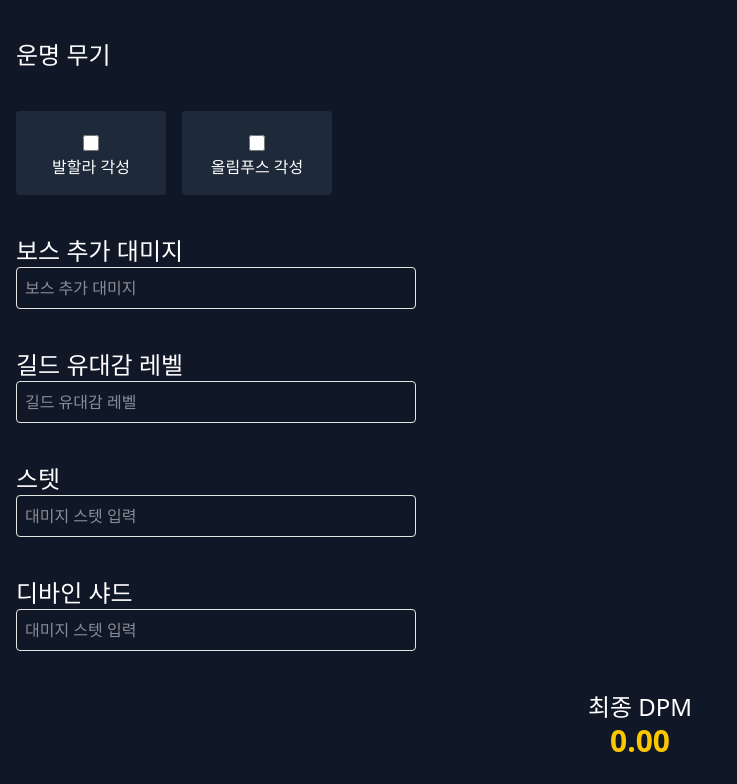
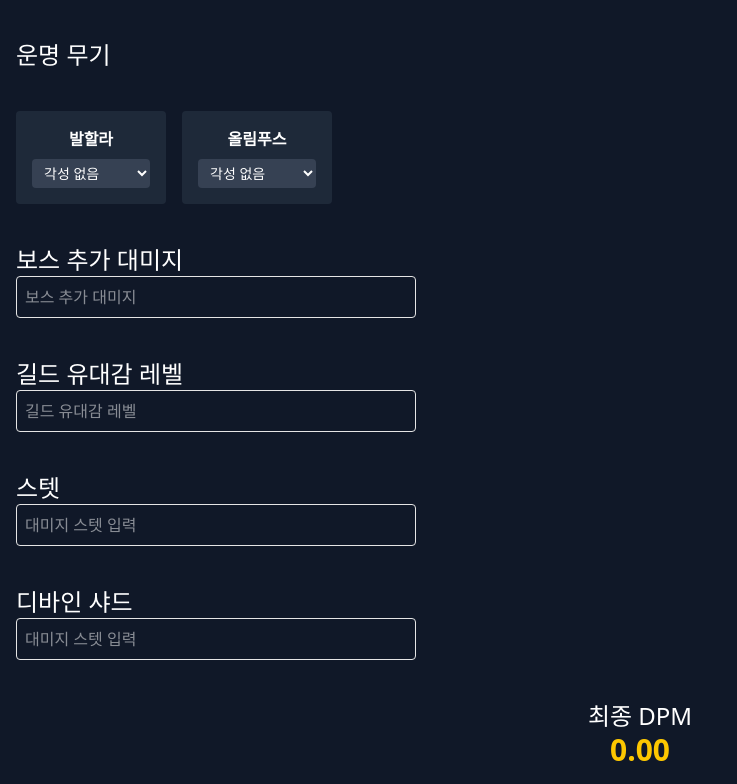
Before and after one commit to siggu/forge-simulator, a Next.js app: page /hwansan in a window 1280 px wide. Shown: the part 1237-2021 px from the top of the page, without its empty margins (0-737 px from the left). Built offline with nearby package versions, Linux system fonts and the light colour scheme.

Commit message:
feat: 운명무기 데이터 추가
- 워리어 우클릭 대미지 변경

```diff
--- a/app/hwansan/page.tsx
+++ b/app/hwansan/page.tsx
@@ -22,7 +22,7 @@ export default function HwansanPage() {
   const [specialWeaponLevels, setSpecialWeaponLevels] = useState<Record<string, number>>({});
 
   // 운명 무기 각성 체크 여부
-  const [destinyAwakenings, setDestinyAwakenings] = useState<Record<string, boolean>>({});
+  const [destinyAwakenings, setDestinyAwakenings] = useState<Record<string, number>>({});
 
   // 추가 입력값들
   const [bossAdditionalDamage, setBossAdditionalDamage] = useState('');
@@ -231,29 +231,25 @@ export default function HwansanPage() {
   // 운명 무기 리스트
   // console.log('운명 무기 리스트', destinyAwakenings);
 
-  // 발할라 쿨타임
-  const dragonSwordLeftCoolTime = destinyItems?.[0]?.damages?.[0]?.left_cooldown ?? 0;
-  const dragonSwordRightCoolTime = destinyItems?.[0]?.damages?.[0]?.right_cooldown ?? 0;
-  // 운명 무기(발할라) 대미지
-  const dragonSwordLeftDamage =
-    (60 / dragonSwordLeftCoolTime) *
-    ((destinyItems?.[0]?.damages?.[0]?.left ?? 0) * (destinyItems?.[0]?.damages?.[0]?.left_times ?? 0));
-  const dragonSwordRightDamage =
-    (60 / dragonSwordRightCoolTime) *
-    ((destinyItems?.[0]?.damages?.[0]?.right ?? 0) * (destinyItems?.[0]?.damages?.[0]?.right_times ?? 0));
+  // 운명 무기 DPM 계산
+  const destinyWeaponDPM = useMemo(() => {
+    return destinyItems.reduce((total, job) => {
+      const selectedLevel = destinyAwakenings[job.id] ?? 0; // 선택된 각성 차수
+      if (selectedLevel > 0) {
+        const leftCoolTime = job.damages?.[0]?.left_cooldown?.[selectedLevel - 1] ?? 1;
+        const rightCoolTime = job.damages?.[0]?.right_cooldown ?? 1;
 
-  // 올림푸스 쿨타임 대미지
-  const zeusSpearLeftCoolTime = destinyItems?.[1]?.damages?.[0]?.left_cooldown ?? 0;
-  const zeusSpearRightCoolTime = destinyItems?.[1]?.damages?.[0]?.right_cooldown;
-  // 운명 무기(올림푸스) 대미지
-  const zeusSpearLeftDamage =
-    (60 / zeusSpearLeftCoolTime) *
-    ((destinyItems?.[1]?.damages?.[0]?.left ?? 0) * (destinyItems?.[1]?.damages?.[0]?.left_times ?? 0));
-  const zeusSpearRightDamage = zeusSpearRightCoolTime
-    ? (60 / zeusSpearRightCoolTime) *
-      ((destinyItems?.[1]?.damages?.[0]?.right ?? 0) * (destinyItems?.[1]?.damages?.[0]?.right_times ?? 0))
-    : 0;
+        const leftDamage =
+          (60 / leftCoolTime) *
+          ((job.damages?.[0]?.left?.[selectedLevel - 1] ?? 0) * (job.damages?.[0]?.left_times ?? 1));
+        const rightDamage =
+          (60 / rightCoolTime) * ((job.damages?.[0]?.right ?? 0) * (job.damages?.[0]?.right_times ?? 1));
 
+        return total + leftDamage + rightDamage;
+      }
+      return total;
+    }, 0);
+  }, [destinyAwakenings]);
   // 길드 유대감 레벨
   const guildDamage = Number(guildAdditionalDamage) * 0.65 + Number(guildAdditionalDamage) * 0.4;
 
@@ -268,28 +264,14 @@ export default function HwansanPage() {
 
   // 최종 DPM 계산
   const finalDPM = useMemo(() => {
-    const jobWeaponDPMValues = Number(Object.values(jobWeaponDPMs));
+    const jobWeaponDPMValues = Object.values(jobWeaponDPMs).reduce((sum, dpm) => sum + dpm, 0);
+    const specialWeaponDPM = selectedWeapons.reduce((sum, weapon) => sum + weapon.dpm, 0);
 
-    const specialWeaponDPM = selectedWeapons.reduce((sum, weapon) => sum + weapon.dpm, 0);
-    const dragonSword = destinyAwakenings['dragon_sword_ef'] ? dragonSwordLeftDamage + dragonSwordRightDamage : 0;
-    const zeusSpear = destinyAwakenings['zeus_spear_ef'] ? zeusSpearLeftDamage + zeusSpearRightDamage : 0;
-
-    const totalDPM = jobWeaponDPMValues + dragonSword + zeusSpear + specialWeaponDPM;
+    const totalDPM = jobWeaponDPMValues + destinyWeaponDPM + specialWeaponDPM;
     const multiplier = (statDamage + guildDamage + divineDamage) / 100 + 1;
 
     return totalDPM * multiplier * 1.25;
-  }, [
-    jobWeaponDPMs,
-    dragonSwordLeftDamage,
-    dragonSwordRightDamage,
-    zeusSpearLeftDamage,
-    zeusSpearRightDamage,
-    selectedWeapons,
-    statDamage,
-    guildDamage,
-    divineDamage,
-    destinyAwakenings,
-  ]);
+  }, [jobWeaponDPMs, destinyWeaponDPM, selectedWeapons, statDamage, guildDamage, divineDamage]);
 
   return (
     <div className='min-h-screen bg-gray-900 text-white p-4'>
@@ -422,23 +404,36 @@ export default function HwansanPage() {
         {/* 운명 무기 */}
         <div className='text-2xl'>운명 무기</div>
         <div className='flex flex-wrap gap-4'>
-          {destinyItems?.map((job, index) => (
-            <div
-              key={`${index}_${job.id}`}
-              className='group flex flex-col items-center rounded bg-gray-800 p-4 w-[150px]'
-            >
-              {/* 체크박스 */}
-              <label className='flex items-center gap-2 text-sm mt-2 cursor-pointer'>
-                <input
-                  type='checkbox'
-                  checked={destinyAwakenings[job.id] ?? false}
-                  onChange={(e) => setDestinyAwakenings((prev) => ({ ...prev, [job.id]: e.target.checked }))}
-                  className='accent-green-500 w-4 h-4'
-                />
-              </label>
-              <span className='mt-1 text-white'>{job.name} 각성</span>
-            </div>
-          ))}
+          {destinyItems?.map((job, index) => {
+            const selectedLevel = destinyAwakenings[job.id] ?? 0; // 선택된 각성 차수
+
+            return (
+              <div
+                key={`${index}_${job.id}`}
+                className='group flex flex-col items-center rounded bg-gray-800 p-4 w-[150px]'
+              >
+                {/* 운명 무기 이름 */}
+                <span className='text-white font-bold'>{job.name}</span>
+
+                {/* 각성 단계 선택 */}
+                <select
+                  value={selectedLevel}
+                  onChange={(e) => {
+                    const level = Number(e.target.value);
+                    setDestinyAwakenings((prev) => ({ ...prev, [job.id]: level }));
+                  }}
+                  className='mt-2 bg-gray-700 text-white text-sm px-2 py-1 rounded w-full'
+                >
+                  <option value={0}>각성 없음</option>
+                  {Array.from({ length: job.damages?.[0]?.left_cooldown?.length ?? 0 }).map((_, level) => (
+                    <option key={level + 1} value={level + 1}>
+                      각성+{level + 1}
+                    </option>
+                  ))}
+                </select>
+              </div>
+            );
+          })}
         </div>
 
         {/* 보스 추가 대미지 */}
--- a/lib/items-data.ts
+++ b/lib/items-data.ts
@@ -782,7 +782,8 @@ export const jobItems: JobWeaponItem[] = [
     damages: [
       {
         left: [216, 227, 238, 247, 258, 269, 278, 289, 300, 321, 331, 342, 352, 363, 373],
-        right: [270, 283, 297, 309, 322, 336, 348, 289, 375, 401, 414, 427, 440, 453, 466],
+        // right: [270, 283, 297, 309, 322, 336, 348, 289, 375, 401, 414, 427, 440, 453, 466],
+        right: [351, 363, 376, 387, 398, 408, 418, 428, 437, 444, 452, 458, 463, 468, 473],
         left_shift: [1652, 1715, 1772, 1835, 1892, 1948, 2005, 2058, 2109, 2209, 2257, 2304, 2350, 2395, 2440],
         shift_right: [2013, 2167, 2310, 2475, 2629, 2783, 2948, 3102, 3256, 3566, 3721, 3876, 4031, 4186, 4341],
         passive_bonus: 15,
@@ -817,9 +818,9 @@ export const destinyItems: DestinyItem[] = [
     image: '/destiny/dragon_sword_ef.png',
     damages: [
       {
-        left: 1418,
+        left: [1418, 1702, 2042, 2450],
         left_times: 2,
-        left_cooldown: 52,
+        left_cooldown: [52, 47, 42, 35],
         right: 882,
         right_times: 2,
         right_cooldown: 14,
@@ -833,9 +834,9 @@ export const destinyItems: DestinyItem[] = [
     image: '/destiny/zeus_spear_ef.png',
     damages: [
       {
-        left: 3205,
+        left: [3205, 3846, 4615, 5538],
         left_times: 1,
-        left_cooldown: 60,
+        left_cooldown: [60, 54, 48, 42],
         right: 1099,
         right_times: 2,
         right_cooldown: 19,
--- a/lib/types.ts
+++ b/lib/types.ts
@@ -20,9 +20,9 @@ interface JobWeaponDamage {
 
 // 운명 무기 대미지
 interface DestinyWeaponDamage {
-  left: number;
+  left: number[];
   left_times: number;
-  left_cooldown: number;
+  left_cooldown: number[];
   right: number;
   right_times: number;
   right_cooldown: number;
```
